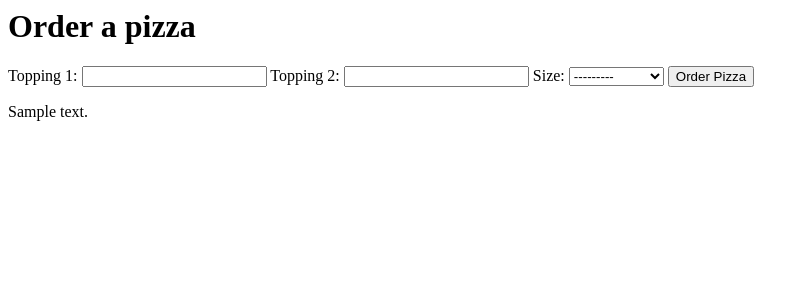
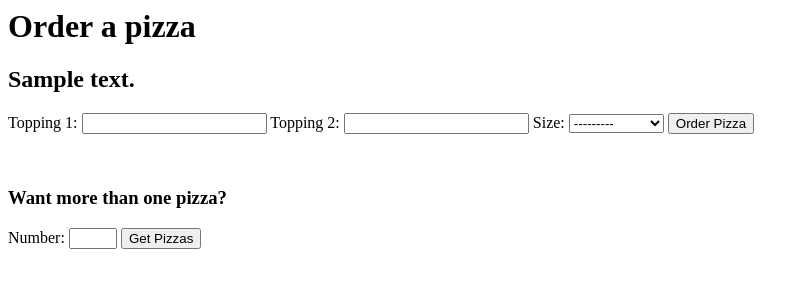
Before and after one commit to dev-f3r/django-forms-course, a Django app: template pizza/templates/pizza/order.html in a window 1280 px wide. Shown: the top 300 px of the page, without its empty margins (0-809 px from the left). Run offline with Django 4.2, Linux system fonts and the light colour scheme; tables that the repository leaves empty hold one stand-in row (values such as "Sample post"); the template is opened without the code that fills it: values that come from a table or form of the project are taken from there, most other values are stand-ins (such as "Sample title", 1, 10 or a date in 2020).

Commit message:
First steps to setup a FormSet

```diff
--- a/nandiasgarden/urls.py
+++ b/nandiasgarden/urls.py
@@ -23,4 +23,5 @@ urlpatterns = [
     path('admin/', admin.site.urls),
     path('', views.home, name="home"),
     path('order/', views.order, name="order"),
+    path('pizzas/', views.pizzas, name="pizzas"),
 ]
--- a/pizza/forms.py
+++ b/pizza/forms.py
@@ -17,3 +17,7 @@ class PizzaForm(forms.ModelForm):
         model = Pizza
         fields = ["topping1", "topping2", "size"]
         labels = {"topping1": "Topping 1", "topping2": "Topping 2"}
+
+
+class MultiplePizzaForm(forms.Form):
+    number = forms.IntegerField(min_value=2, max_value=6)
--- a/pizza/templates/pizza/order.html
+++ b/pizza/templates/pizza/order.html
@@ -1,4 +1,6 @@
 <h1>Order a pizza</h1>
+
+<h2>{{ note }}</h2>
 
 <form action="{% url "order" %}" method="post">
     {% csrf_token %}
@@ -7,4 +9,13 @@
     <input type="submit" value="Order Pizza">
 </form>
 
-<p>{{ note }}</p>
+
+<br>
+
+<h3>Want more than one pizza?</h3>
+
+<form action="{% url "pizzas" %}">
+    {{ multiple_form }}
+
+    <input type="submit" value="Get Pizzas">
+</form>
```
Also changed, not shown: pizza/views.py (+20 -4 lines).
